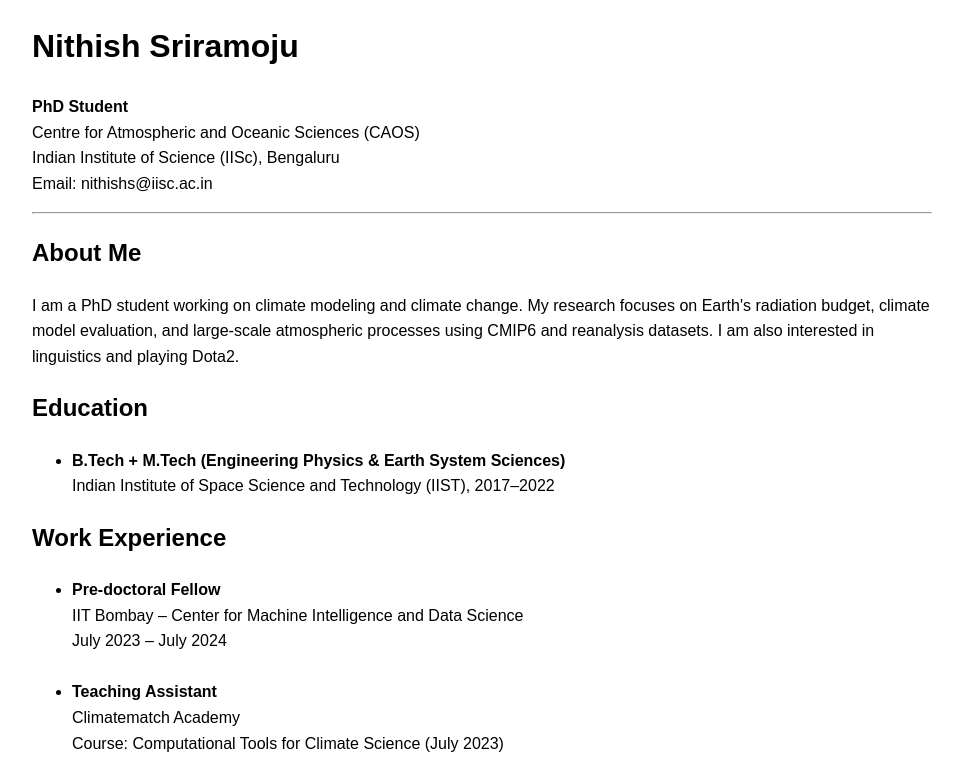
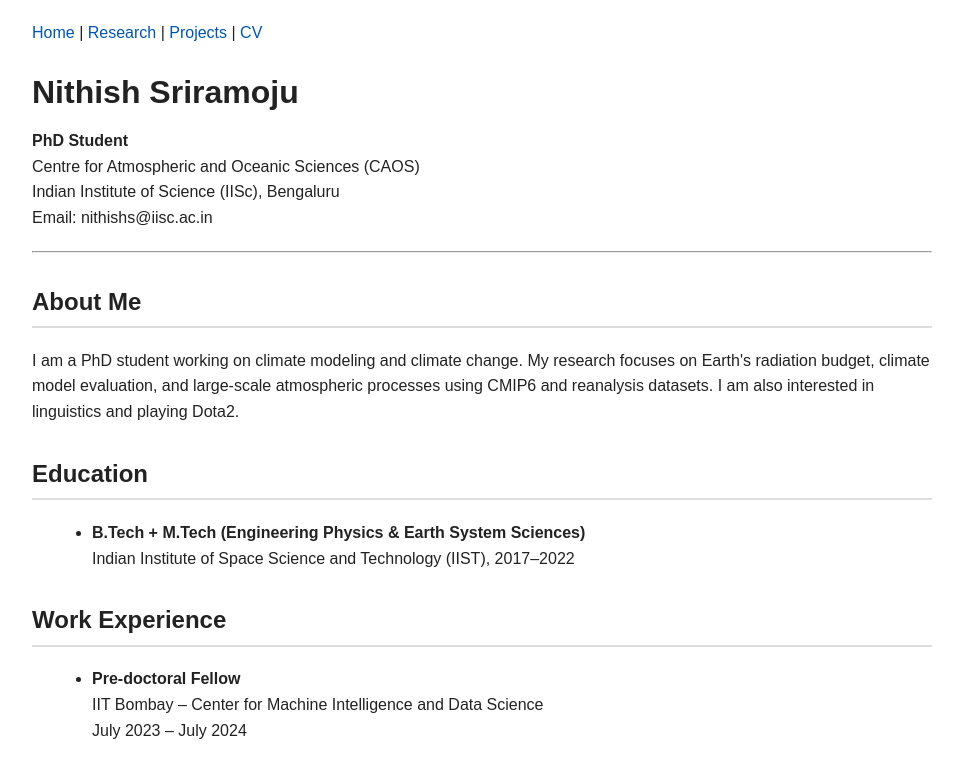
Before and after one commit to nithish-sriramoju/nithish-sriramoju.github.io, a plain HTML site: page index.html in a window 1280 px wide. Shown: the top 766 px of the page, without its empty margins (158-1121 px from the left). Drawn offline with Linux system fonts and the light colour scheme.

Commit message:
Add styling and navigation

```diff
--- a/index.html
+++ b/index.html
@@ -3,7 +3,15 @@
 <head>
     <title>Nithish Sriramoju</title>
     <meta charset="UTF-8">
+    <link rel="stylesheet" href="style.css">
 </head>
+
+<nav style="margin-bottom:20px;">
+    <a href="index.html">Home</a> |
+    <a href="#">Research</a> |
+    <a href="#">Projects</a> |
+    <a href="#">CV</a>
+</nav>
 
 <body style="font-family: Arial; max-width: 900px; margin: auto; line-height: 1.6;">
 
--- /dev/null
+++ b/style.css
@@ -0,0 +1,40 @@
+body {
+    font-family: "Helvetica Neue", Arial, sans-serif;
+    max-width: 900px;
+    margin: auto;
+    line-height: 1.7;
+    padding: 20px;
+    color: #222;
+}
+
+h1 {
+    font-size: 32px;
+    margin-bottom: 5px;
+}
+
+h2 {
+    border-bottom: 2px solid #ddd;
+    padding-bottom: 5px;
+    margin-top: 30px;
+}
+
+p {
+    margin: 10px 0;
+}
+
+ul {
+    margin-left: 20px;
+}
+
+a {
+    color: #0056b3;
+    text-decoration: none;
+}
+
+a:hover {
+    text-decoration: underline;
+}
+
+hr {
+    margin: 20px 0;
+}
```
